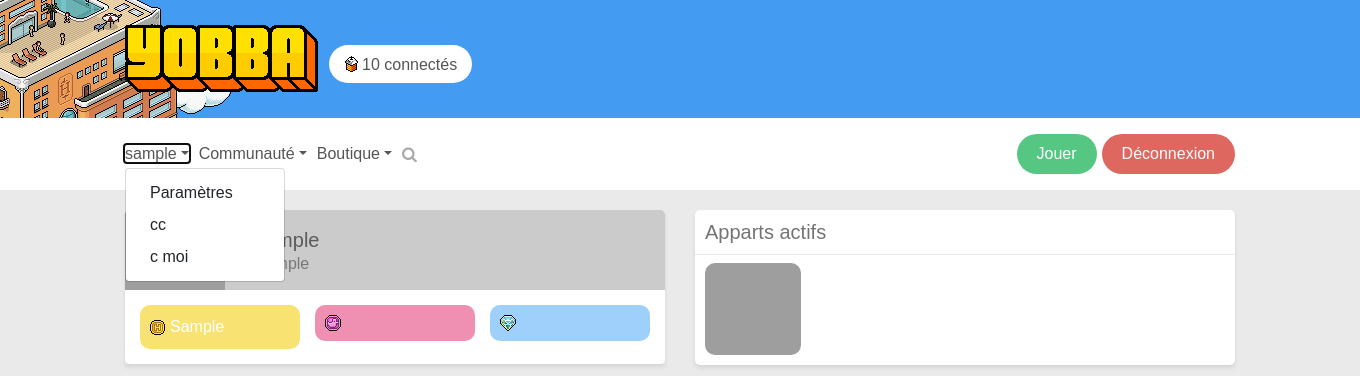
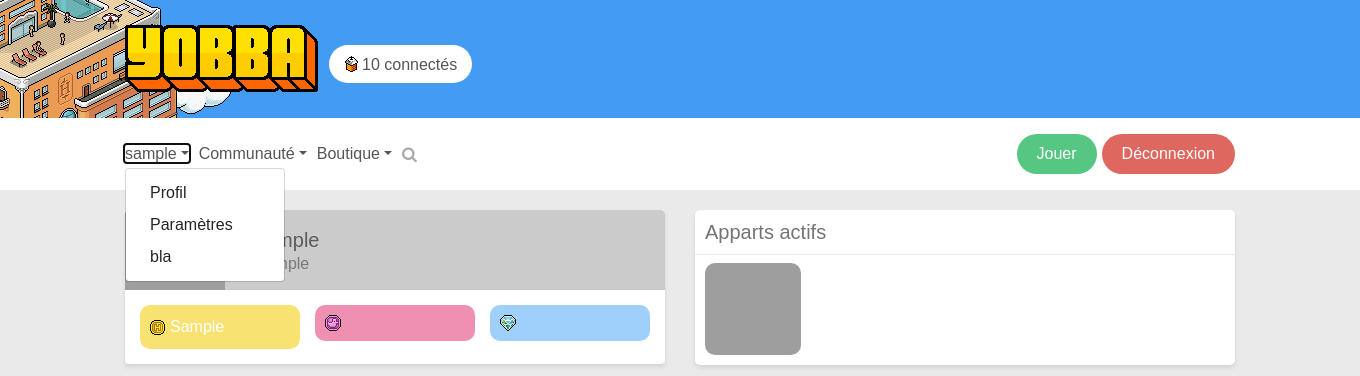
Before and after one commit to QGarot/scuti3, a PHP site: page /Scuti3/index.php?action=me in a window 1360 px wide, after a click that opens the changed part. Shown: the top 376 px of the page. Run offline with PHP 8.4, Linux system fonts and the light colour scheme; the visitor is signed in with stand-in values (Sample User, id 1); tables that the repository leaves empty or names only in its code hold one stand-in row (values such as "Sample post"); data that the repository does not hold is empty; some web fonts are replaced; grey boxes are pictures that could not be loaded.

Commit message:
Update some links in the navbar

```diff
--- a/public/template/navbar.php
+++ b/public/template/navbar.php
@@ -7,9 +7,9 @@
                <div class="nav-item dropdown">
                   <a class="dropdown-toggle" data-toggle="dropdown" aria-expanded="false" href="#" style="color: rgb(85, 85, 85); margin-right: 10px; text-decoration: none;"><?= getUserById($_SESSION["id"])["username"] ?></a>
                   <div class="dropdown-menu" role="menu">
+                     <a class="dropdown-item" role="presentation" href="?action=me">Profil</a>
                      <a class="dropdown-item" role="presentation" href="#">Paramètres</a>
-                     <a class="dropdown-item" role="presentation" href="#">cc</a>
-                     <a class="dropdown-item" role="presentation" href="#">c moi</a>
+                     <a class="dropdown-item" role="presentation" href="#">bla</a>
                   </div>
                </div>
             </li>
@@ -19,7 +19,7 @@
                <div class="nav-item dropdown">
                   <a class="dropdown-toggle" data-toggle="dropdown" aria-expanded="false" href="#" style="color: rgb(85, 85, 85); margin-right: 10px; text-decoration: none;">Communauté</a>
                   <div class="dropdown-menu" role="menu">
-                     <a class="dropdown-item" role="presentation" href="#">Equipe</a>
+                     <a class="dropdown-item" role="presentation" href="?action=staff">Equipe</a>
                      <a class="dropdown-item" role="presentation" href="#">Palmares</a>
                      <a class="dropdown-item" role="presentation" href="#">Photos</a>
                   </div>
```
